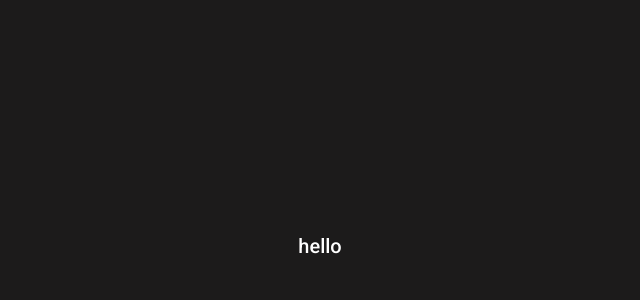
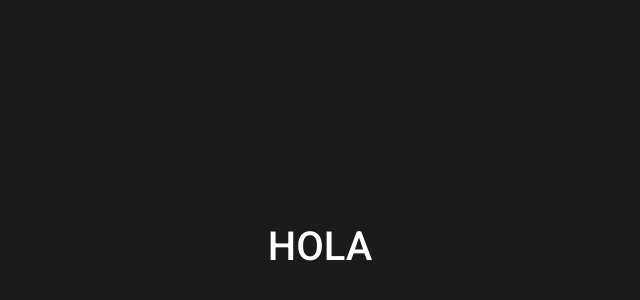
Before and after one commit to awwwdde/TapLink-template1, a React (Create React App) app: page / in a window 1280 px wide. Shown: the part 154-454 px from the top of the page, without its empty margins (320-960 px from the left). Built offline with nearby package versions, Linux system fonts and the light colour scheme.

Commit message:
Update #3 Fix

```diff
--- a/package.json
+++ b/package.json
@@ -3,6 +3,8 @@
   "version": "0.1.0",
   "private": true,
   "dependencies": {
+    "@react-three/drei": "^9.115.0",
+    "@react-three/fiber": "^8.17.10",
     "@testing-library/jest-dom": "^5.17.0",
     "@testing-library/react": "^13.4.0",
     "@testing-library/user-event": "^13.5.0",
@@ -11,6 +13,7 @@
     "react-router-dom": "^6.27.0",
     "react-scripts": "5.0.1",
     "sass": "^1.80.4",
+    "three": "^0.169.0",
     "web-vitals": "^2.1.4"
   },
   "scripts": {
--- a/src/App.js
+++ b/src/App.js
@@ -1,9 +1,10 @@
+
 
 import Main from './pages/main/Main';
 import './styles/styles.scss';
 function App() {
   return (
-    <div className="App">
+    <div className="app">
       <Main/>
     </div>
   );
--- a/src/pages/main/Main.jsx
+++ b/src/pages/main/Main.jsx
@@ -1,9 +1,12 @@
 import React from 'react'
-import style from './main.module.scss'
+import './main.scss'
+
 function Main() {
   return (
-    <div className={style.main}>
-      hello
+    <div className="main">
+        <div className="main-block">
+            HOLA
+        </div>
     </div>
   )
 }
--- a/src/pages/main/main.module.scss
+++ /dev/null
@@ -1,8 +0,0 @@
-.main{
-    min-height: 100vh;
-    display: flex;
-    flex-direction: column;
-    align-items: center;
-    justify-content: center;
-
-}
--- /dev/null
+++ b/src/pages/main/main.scss
@@ -0,0 +1,23 @@
+@import '../../styles/colors.scss';
+
+.main{
+    min-height: 100vh;
+    display: flex;
+    flex-direction: column;
+    align-items: center;
+    justify-content: center;
+    padding: 0 15px;
+    overflow: hidden;
+    position: relative;
+    &-block{
+        position: relative; // This allows it to sit above the background
+        z-index: 1; // Ensure this content is above the background
+        color: white; // Make sure the text is readable
+        font-size: 2rem; // Adjust font size as needed
+        text-align: center; // Center the text
+        display: flex; // Use flexbox for centering
+        justify-content: center; // Center horizontally
+        align-items: center; // Center vertically
+        height: 100%; // Full height to center vertically
+    }
+}
--- a/src/styles/colors.scss
+++ b/src/styles/colors.scss
@@ -2,4 +2,4 @@ $background: #1C1B1B;
 $text-main: #ffff;
 $text-addon: #d2d6dc;
 $hover: #85BCA8;
-$blur: #49464663;
+$blur: #494646;
```
Also changed, not shown: 2 other files (tests, documents, lock files or other folders).
